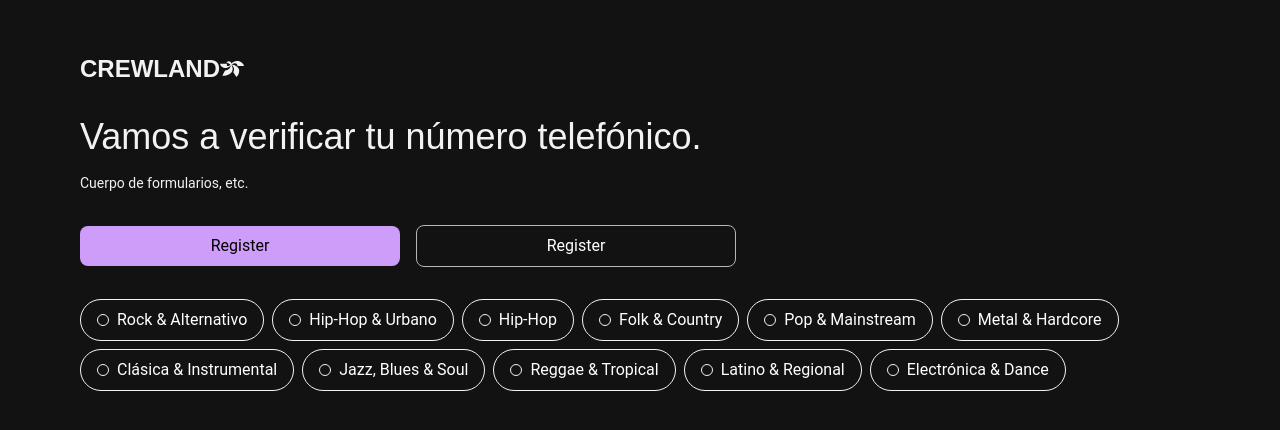
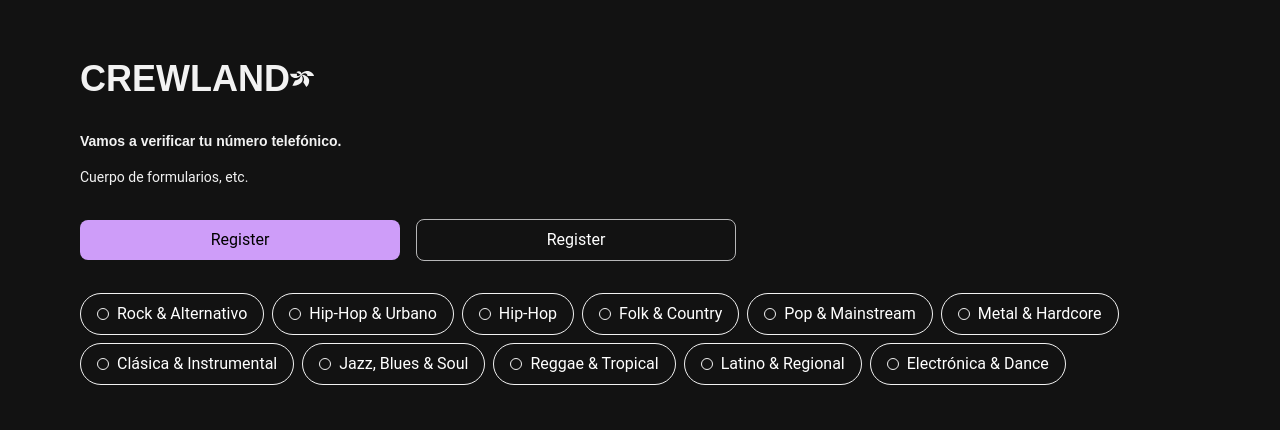
Before and after one commit to igrowker/i004-crewland-front, a Next.js app: page / in a window 1280 px wide. Shown: the part 178-608 px from the top of the page. Built offline with nearby package versions, Linux system fonts and the light colour scheme.

Commit message:
fix: Arreglado font-weight en componente Title

```diff
--- a/src/app/page.tsx
+++ b/src/app/page.tsx
@@ -24,7 +24,7 @@ export default function Home() {
     <div className="grid grid-rows-[20px_1fr_20px] items-center text-customWhite justify-items-center min-h-screen p-8 pb-20 gap-16 sm:p-20">
       <main className="flex flex-col gap-8 row-start-2 items-center sm:items-start">
         <div className="flex justify-center items-center">
-          <Title text="CREWLAND" size="medium" weight="bold"/>
+          <Title text="CREWLAND" size="large" weight="extrabold"/>
           <Image
           className=""
           src="/crewland_logo.svg"
@@ -35,7 +35,7 @@ export default function Home() {
         />
         </div>
         <ol className="list-inside list-decimal text-sm text-center sm:text-left">
-          <Title text="Vamos a verificar tu número telefónico." size="large" weight="black"/>
+          <Title text="Vamos a verificar tu número telefónico." size="small" weight="extrabold"/>
           <p className="pt-4">Cuerpo de formularios, etc.</p>
         </ol>
 
--- a/src/components/elements/Titles/Title.tsx
+++ b/src/components/elements/Titles/Title.tsx
@@ -4,7 +4,6 @@ type TitleProps = {
     text: string;
     size?: 'small' | 'medium' | 'large';
     color?: string;
-    font?: string;
     align?: 'left' | 'center' | 'right';
     weight?: 'bold' | 'extrabold' | 'black';
     className?: string;
@@ -14,7 +13,6 @@ export default function Title({
     text,
     size = 'medium',
     color = 'text-customWhite',
-    font = 'title',
     align = 'center',
     weight = 'bold',
     className = '',
@@ -26,7 +24,13 @@ export default function Title({
         large: 'text-3xl md:text-4xl',
     };
 
-    const titleStyles = `${sizeStyles[size]} ${color} font-${font} text-${align} font-${weight} ${className}`;
+    const weightStyles = {
+        bold: 'font-bold',
+        extrabold: 'font-extrabold',
+        black: 'font-black',
+    };
+
+    const titleStyles = `${sizeStyles[size]} ${weightStyles[weight]} ${color} font-title text-${align} ${className}`;
 
     return <h1 className={titleStyles}>{text}</h1>;
 }
```
